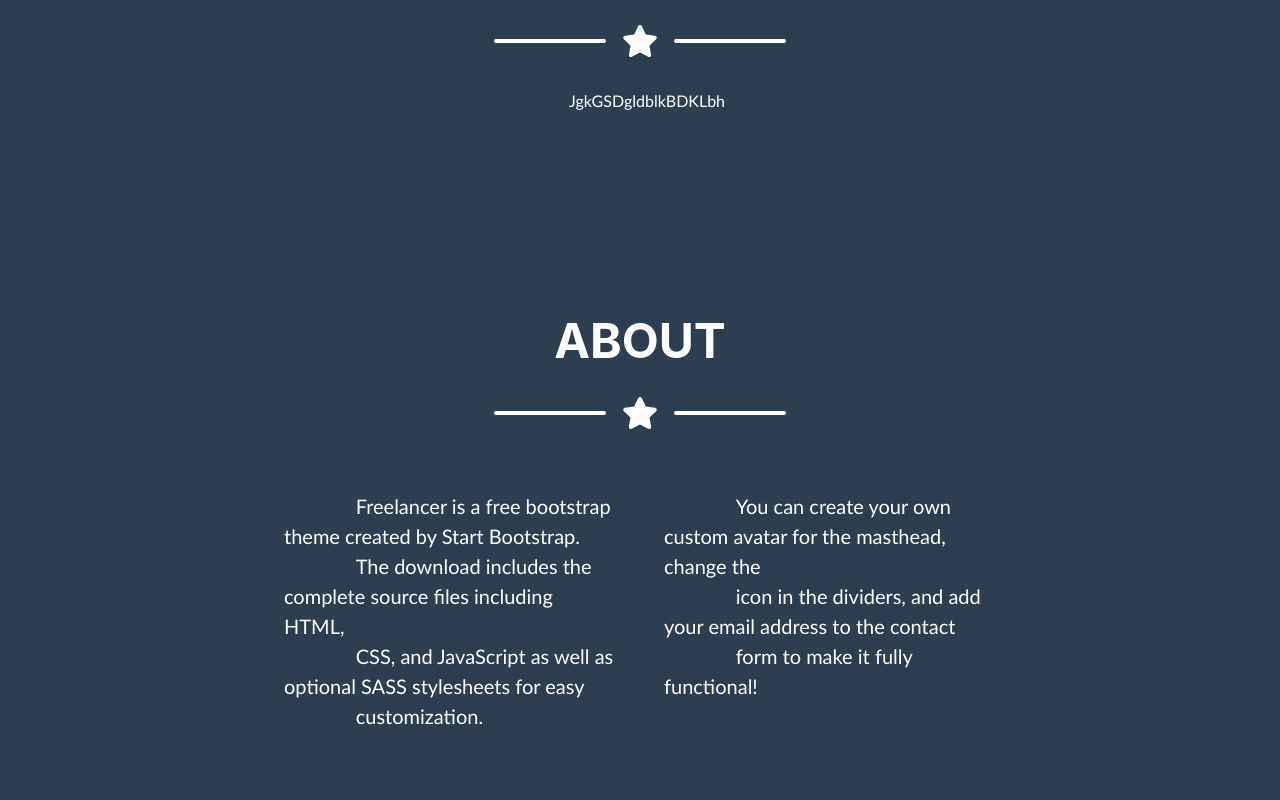
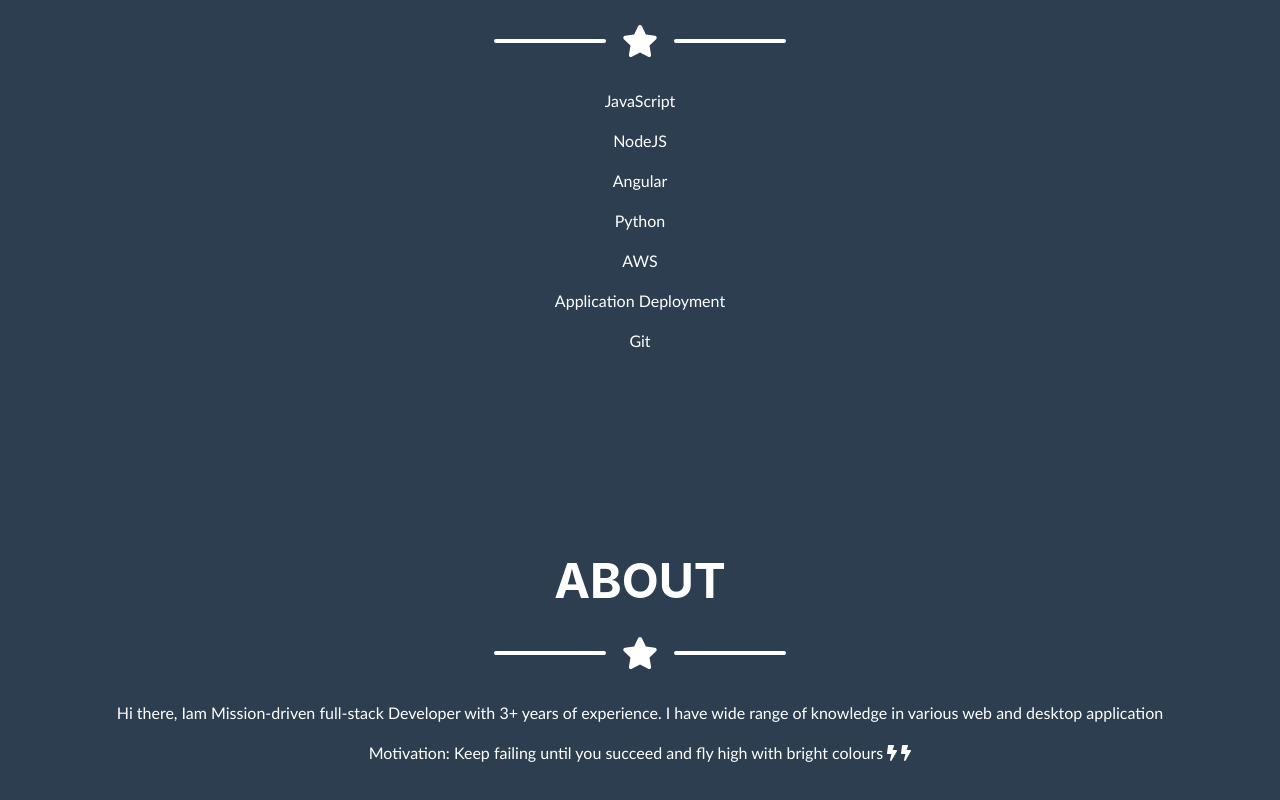
Before and after one commit to Salunkepiyush/Salunkepiyush.github.io, a plain HTML site: page index.html in a window 1280 px wide. Shown: the part 940-1740 px from the top of the page. Drawn offline with nearby package versions, Linux system fonts and the light colour scheme; a web font is replaced by a local one.

Commit message:
Added text

```diff
--- a/index.html
+++ b/index.html
@@ -99,27 +99,16 @@
           <div class="divider-custom-line"></div>
         </div>
         <!-- About Section Content-->
-        <div class="row">
-          <div class="col-lg-7 ml-auto">
-            <p>
-              JgkGSDgldblkBDKLbh
-            </p>
+        <div class="text-center">
+          <div class="">
+            <p>JavaScript</p>
+            <p>NodeJS</p>
+            <p>Angular</p>
+            <p>Python</p>
+            <p>AWS</p>
+            <p>Application Deployment</p>
+            <p>Git</p>
           </div>
-          <!-- <div class="col-lg-4 ml-auto">
-            <p class="pre-wrap lead">
-              Freelancer is a free bootstrap theme created by Start Bootstrap.
-              The download includes the complete source files including HTML,
-              CSS, and JavaScript as well as optional SASS stylesheets for easy
-              customization.
-            </p>
-          </div>
-          <div class="col-lg-4 mr-auto">
-            <p class="pre-wrap lead">
-              You can create your own custom avatar for the masthead, change the
-              icon in the dividers, and add your email address to the contact
-              form to make it fully functional!
-            </p>
-          </div> -->
         </div>
       </div>
     </section>
@@ -136,22 +125,18 @@
           <div class="divider-custom-line"></div>
         </div>
         <!-- About Section Content-->
-        <div class="row">
-          <div class="col-lg-4 ml-auto">
-            <p class="pre-wrap lead">
-              Freelancer is a free bootstrap theme created by Start Bootstrap.
-              The download includes the complete source files including HTML,
-              CSS, and JavaScript as well as optional SASS stylesheets for easy
-              customization.
-            </p>
-          </div>
-          <div class="col-lg-4 mr-auto">
-            <p class="pre-wrap lead">
-              You can create your own custom avatar for the masthead, change the
-              icon in the dividers, and add your email address to the contact
-              form to make it fully functional!
-            </p>
-          </div>
+        <div class="text-center">
+          <p>
+            Hi there, Iam Mission-driven full-stack Developer with 3+ years of
+            experience. I have wide range of knowledge in various web and
+            desktop application
+          </p>
+          <p>
+            Motivation: Keep failing until you succeed and fly high with bright
+            colours
+            <span class="fa fa-bolt" aria-hidden="true"></span>
+            <span class="fa fa-bolt" aria-hidden="true"></span>
+          </p>
         </div>
       </div>
     </section>
```
Also changed, not shown: css/styles.css.
